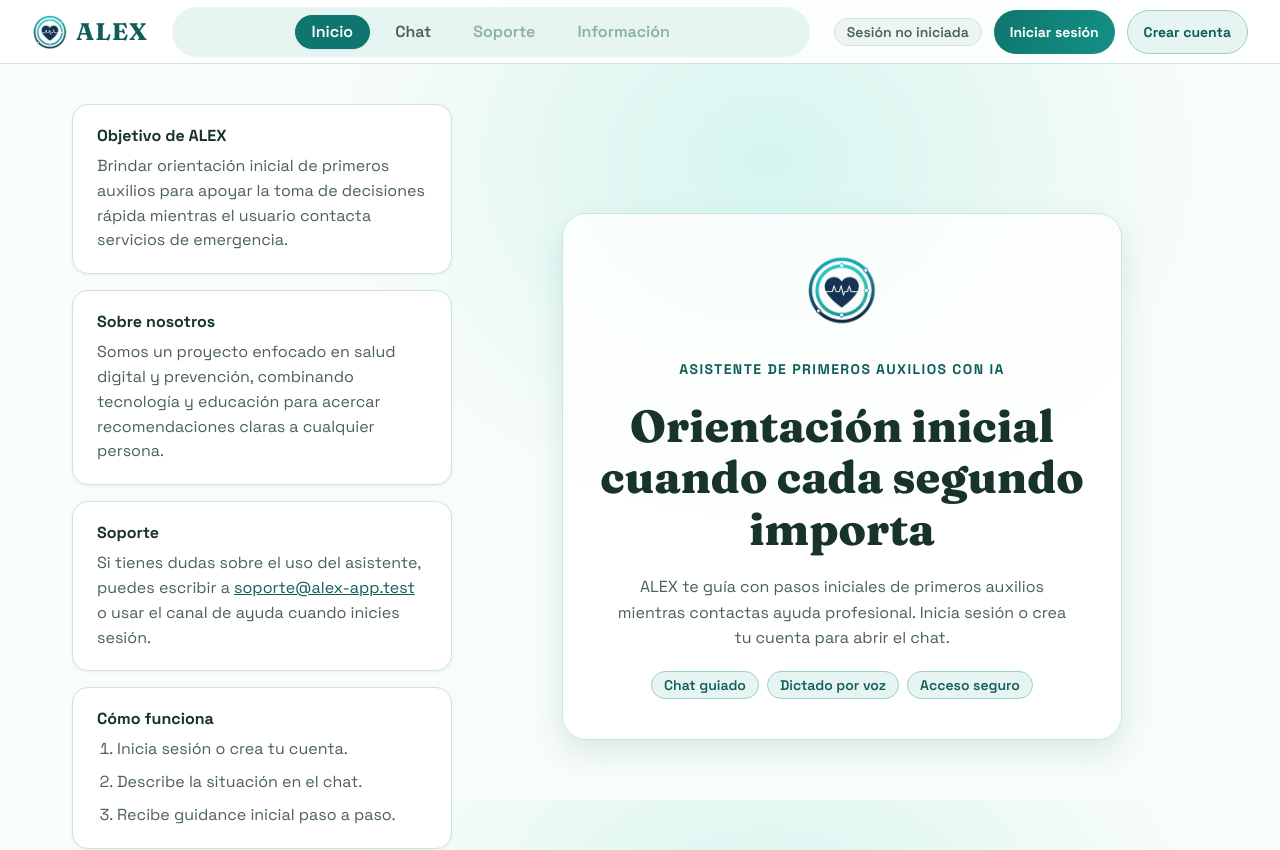
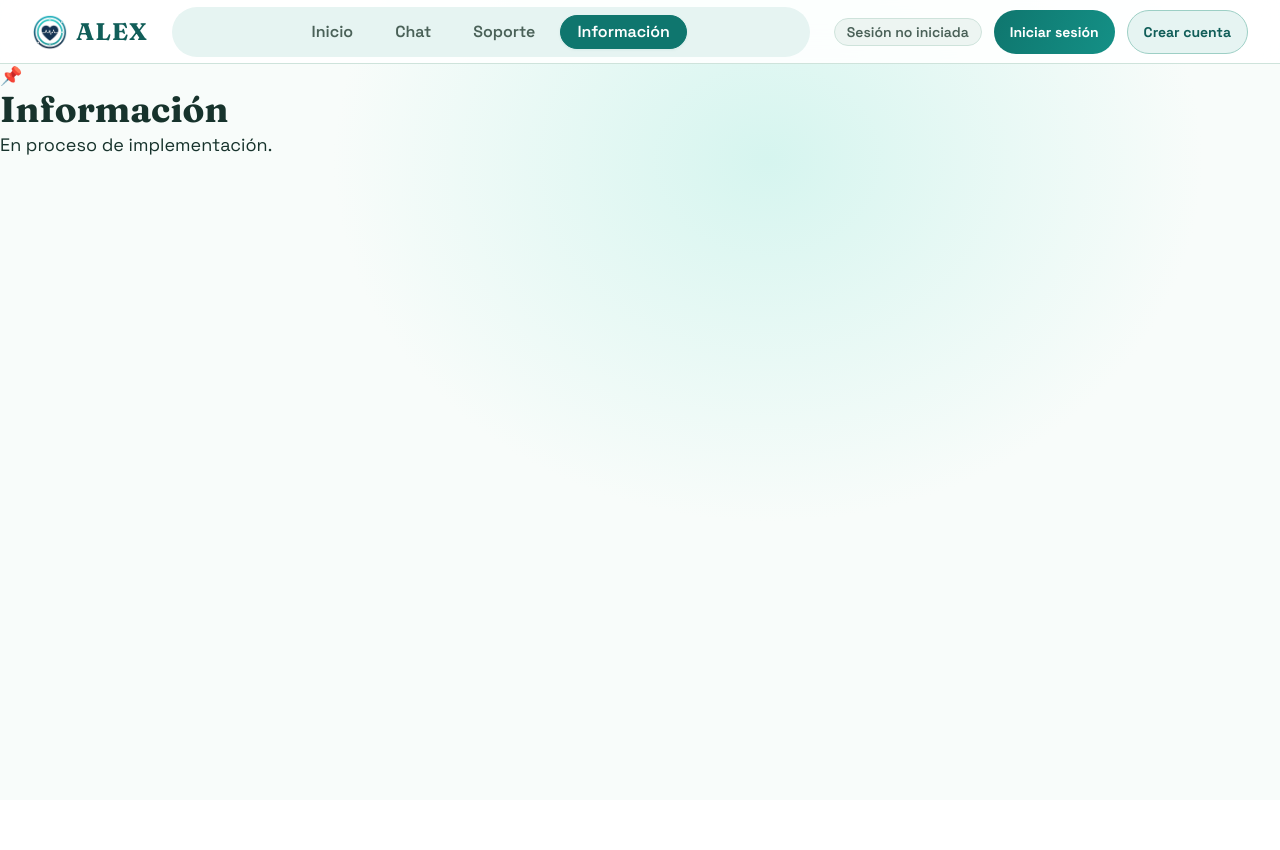
Before and after one commit to johnmesa-cell/Alex, a React (Vite) app in the folder frontend/: page /informacion in a window 1280 px wide. Before the commit this address led to /. Shown: the top 850 px of the page. After the commit the page ends 800 px from the top, so only its background shows below. Built offline with nearby package versions, Linux system fonts and the light colour scheme; no server answers.

Commit message:
feat: páginas placeholder Soporte e Información + rutas en App.jsx + nav-links activos

```diff
--- a/frontend/src/App.jsx
+++ b/frontend/src/App.jsx
@@ -8,19 +8,21 @@ import Register from './pages/Register.jsx';
 import Chat from './pages/Chat.jsx';
 import Settings from './pages/Settings.jsx';
 import Profile from './pages/Profile.jsx';
+import Soporte from './pages/Soporte.jsx';
+import Informacion from './pages/Informacion.jsx';
 
 function App() {
   return (
     <div className="app-root">
       <Navbar />
       <Routes>
-        {/* Rutas públicas — sin sidebar */}
+        {/* Rutas públicas */}
         <Route path="/" element={<Home />} />
         <Route path="/login" element={<Login />} />
         <Route path="/register" element={<Register />} />
-
-        {/* Chat: accesible también como invitado — la página maneja el modo internamente */}
         <Route path="/chat" element={<Chat />} />
+        <Route path="/soporte" element={<Soporte />} />
+        <Route path="/informacion" element={<Informacion />} />
 
         {/* Rutas solo para usuarios autenticados */}
         <Route
--- a/frontend/src/components/Navbar.jsx
+++ b/frontend/src/components/Navbar.jsx
@@ -12,59 +12,31 @@ function Navbar() {
     navigate('/');
   };
 
+  const navClass = ({ isActive }) => `nav-link${isActive ? ' active' : ''}`;
+
   return (
     <header className="navbar">
       {/* Logo */}
       <Link to="/" className="brand">
-        <img
-          src={logoAlex}
-          alt="ALEX logo"
-          className="brand-logo"
-        />
+        <img src={logoAlex} alt="ALEX logo" className="brand-logo" />
         <span className="brand-name">ALEX</span>
       </Link>
 
       {/* Nav centrado */}
       <nav className="nav-links" aria-label="Navegación principal">
-        <NavLink
-          to="/"
-          end
-          className={({ isActive }) => `nav-link${isActive ? ' active' : ''}`}
-        >
-          Inicio
-        </NavLink>
+        <NavLink to="/" end className={navClass}>Inicio</NavLink>
 
         {isAuthenticated ? (
           <>
-            <NavLink
-              to="/chat"
-              className={({ isActive }) => `nav-link nav-link-accent${isActive ? ' active' : ''}`}
-            >
-              Chat
-            </NavLink>
-            <NavLink
-              to="/profile"
-              className={({ isActive }) => `nav-link${isActive ? ' active' : ''}`}
-            >
-              Perfil
-            </NavLink>
-            <NavLink
-              to="/settings"
-              className={({ isActive }) => `nav-link${isActive ? ' active' : ''}`}
-            >
-              Configuración
-            </NavLink>
+            <NavLink to="/chat" className={navClass}>Chat</NavLink>
+            <NavLink to="/soporte" className={navClass}>Soporte</NavLink>
+            <NavLink to="/informacion" className={navClass}>Información</NavLink>
           </>
         ) : (
           <>
-            <NavLink
-              to="/login"
-              className={({ isActive }) => `nav-link${isActive ? ' active' : ''}`}
-            >
-              Chat
-            </NavLink>
-            <span className="nav-link nav-link--disabled">Soporte</span>
-            <span className="nav-link nav-link--disabled">Información</span>
+            <NavLink to="/chat" className={navClass}>Chat</NavLink>
+            <NavLink to="/soporte" className={navClass}>Soporte</NavLink>
+            <NavLink to="/informacion" className={navClass}>Información</NavLink>
           </>
         )}
       </nav>
--- /dev/null
+++ b/frontend/src/pages/Informacion.jsx
@@ -0,0 +1,15 @@
+import React from 'react';
+
+function Informacion() {
+  return (
+    <div className="public-page">
+      <div className="wip-page">
+        <div className="wip-icon" aria-hidden="true">📌</div>
+        <h1 className="wip-title">Información</h1>
+        <p className="wip-copy">En proceso de implementación.</p>
+      </div>
+    </div>
+  );
+}
+
+export default Informacion;
--- /dev/null
+++ b/frontend/src/pages/Soporte.jsx
@@ -0,0 +1,15 @@
+import React from 'react';
+
+function Soporte() {
+  return (
+    <div className="public-page">
+      <div className="wip-page">
+        <div className="wip-icon" aria-hidden="true">⚙️</div>
+        <h1 className="wip-title">Soporte</h1>
+        <p className="wip-copy">En proceso de implementación.</p>
+      </div>
+    </div>
+  );
+}
+
+export default Soporte;
```
